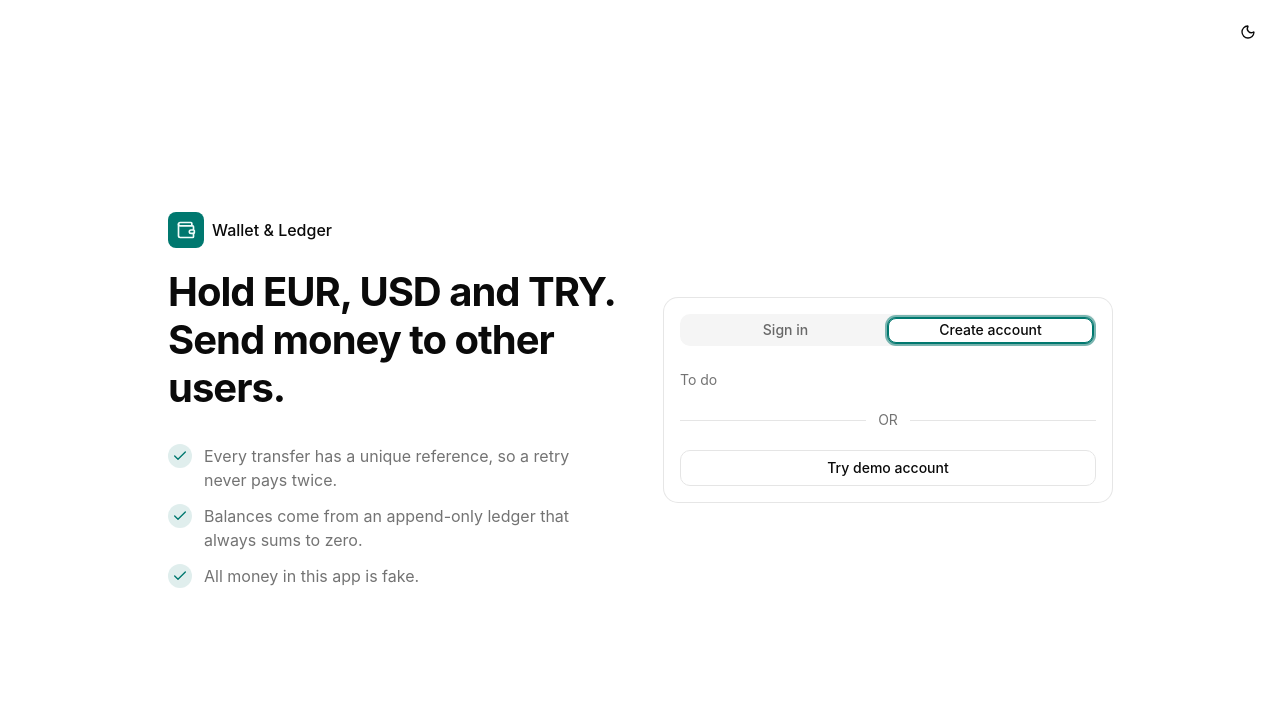
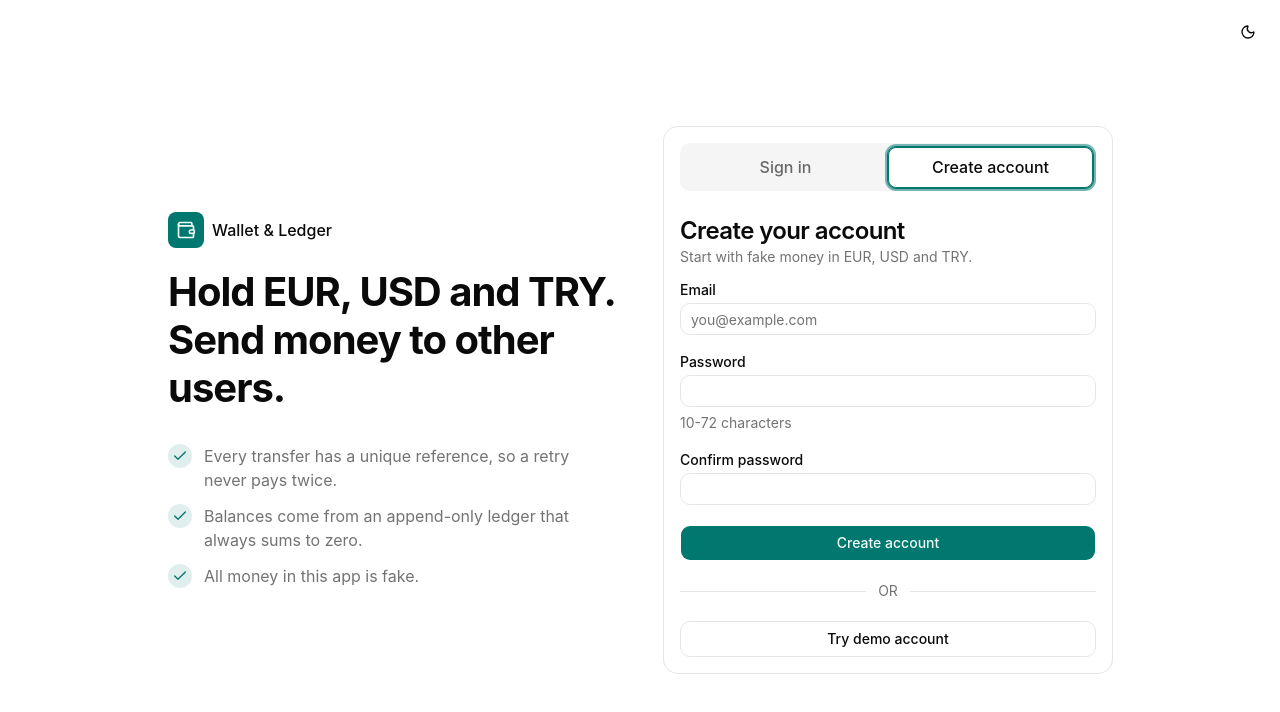
Before and after one commit to Sametkorkmazz/wallet-ledger, a React (Vite) app in the folder frontend/: page /auth in a window 1280 px wide. Both pictures are taken after typing "name@example.com", "Sample123" into the empty fields and a click on the tab "Create account". Shown: the top 712 px of the page. Built offline with nearby package versions, Linux system fonts and the light colour scheme.

Commit message:
feat: add sign-up tab and larger auth tabs

```diff
--- a/frontend/src/pages/AuthPage.tsx
+++ b/frontend/src/pages/AuthPage.tsx
@@ -1,4 +1,5 @@
 import SignInForm from "@/components/auth/SignInForm";
+import SignUpForm from "@/components/auth/SignUpForm";
 import ThemeToggle from "@/components/ThemeToggle";
 import { Button } from "@/components/ui/button";
 import { Card, CardContent } from "@/components/ui/card";
@@ -44,9 +45,19 @@ export default function AuthPage() {
       <Card className="w-full max-w-md shadow-none">
         <CardContent className="flex flex-col gap-5">
           <Tabs defaultValue="signin" className="flex-col">
-            <TabsList className="grid w-full grid-cols-2">
-              <TabsTrigger value="signin">Sign in</TabsTrigger>
-              <TabsTrigger value="signup">Create account</TabsTrigger>
+            <TabsList className="grid w-full grid-cols-2 group-data-horizontal/tabs:h-12">
+              <TabsTrigger
+                value="signin"
+                className="text-base data-active:border-border"
+              >
+                Sign in
+              </TabsTrigger>
+              <TabsTrigger
+                value="signup"
+                className="text-base data-active:border-border"
+              >
+                Create account
+              </TabsTrigger>
             </TabsList>
             <TabsContent value="signin" className="flex flex-col gap-4 pt-4">
               <div>
@@ -59,8 +70,16 @@ export default function AuthPage() {
               </div>
               <SignInForm />
             </TabsContent>
-            <TabsContent value="signup" className="pt-4">
-              <p className="text-sm text-muted-foreground">To do</p>
+            <TabsContent value="signup" className="flex flex-col gap-4 pt-4">
+              <div>
+                <h2 className="text-2xl font-semibold tracking-tight">
+                  Create your account
+                </h2>
+                <p className="text-sm text-muted-foreground">
+                  Start with fake money in EUR, USD and TRY.
+                </p>
+              </div>
+              <SignUpForm />
             </TabsContent>
           </Tabs>
 
```
